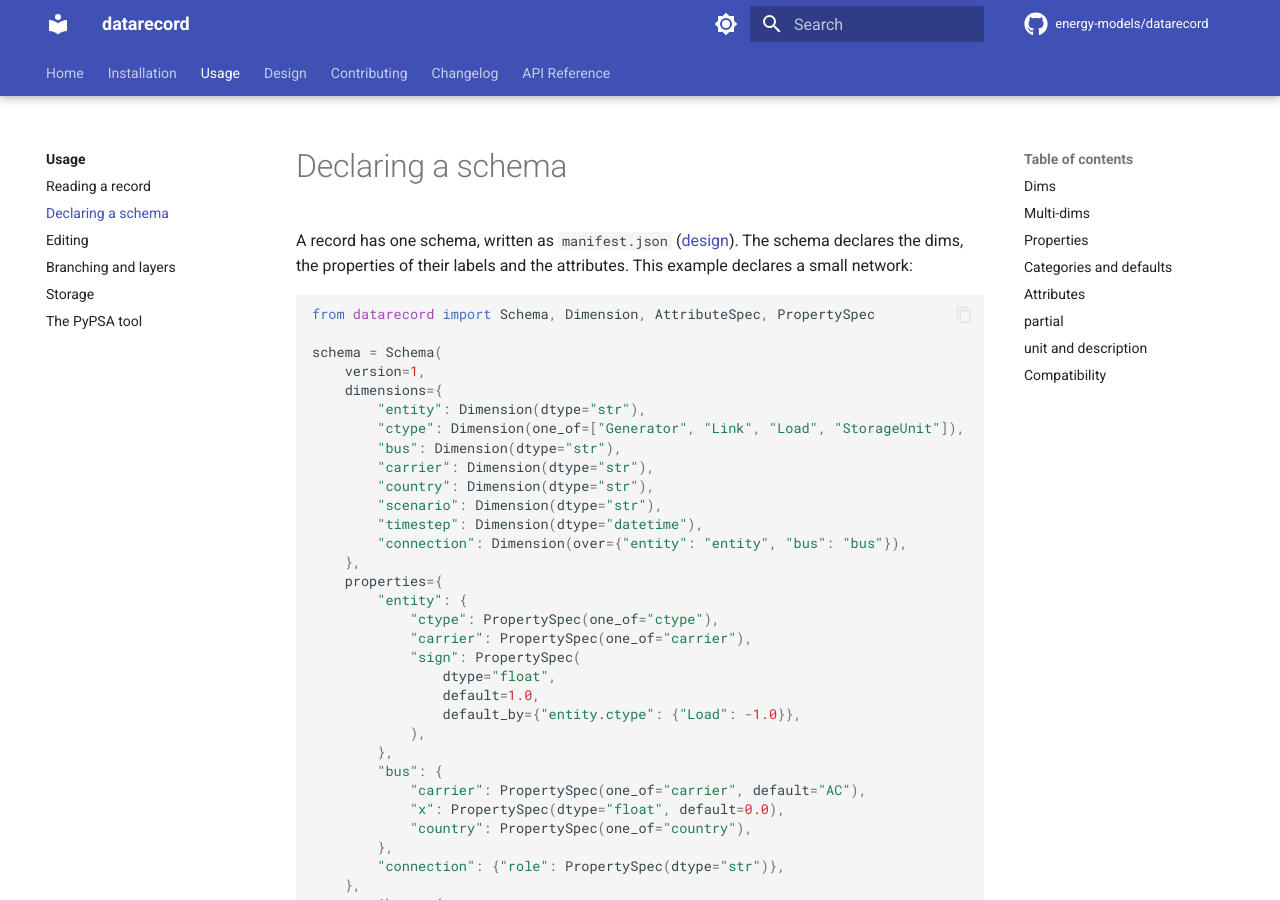
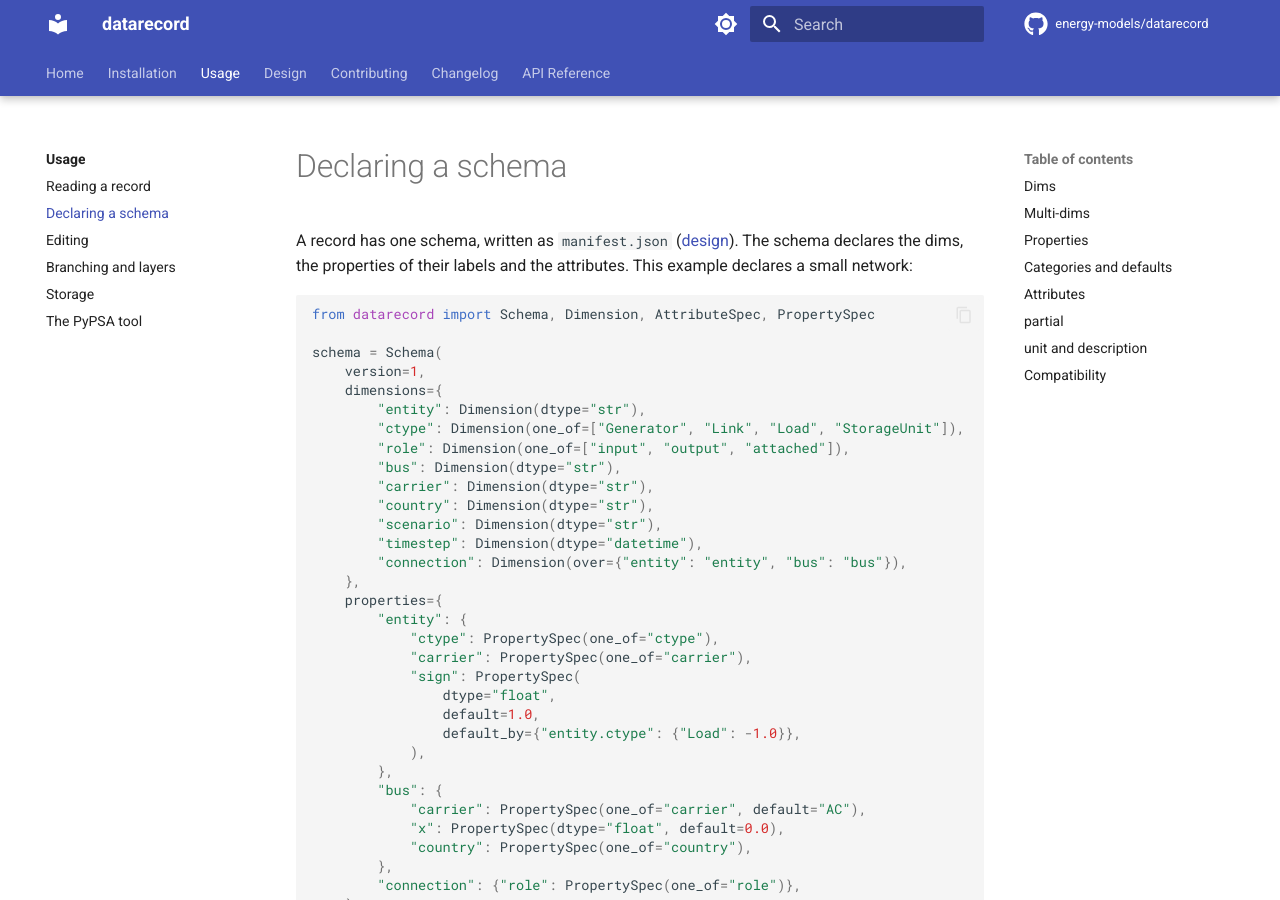
Before and after one commit to energy-models/datarecord, an MkDocs documentation site: the page built from docs/usage/schema.md, in a window 1280 px wide and 900 px high. Built offline with MkDocs 1.6.1 and Material for MkDocs 9.7.7, drawn with Linux system fonts in a browser that asks for light colours; comment, search, counter and statistics services are not loaded.

Commit message:
fix: usage schema declares role as a listed dim

```diff
--- a/docs/usage/schema.md
+++ b/docs/usage/schema.md
@@ -16,6 +16,7 @@ schema = Schema(
     dimensions={
         "entity": Dimension(dtype="str"),
         "ctype": Dimension(one_of=["Generator", "Link", "Load", "StorageUnit"]),
+        "role": Dimension(one_of=["input", "output", "attached"]),
         "bus": Dimension(dtype="str"),
         "carrier": Dimension(dtype="str"),
         "country": Dimension(dtype="str"),
@@ -38,7 +39,7 @@ schema = Schema(
             "x": PropertySpec(dtype="float", default=0.0),
             "country": PropertySpec(one_of="country"),
         },
-        "connection": {"role": PropertySpec(dtype="str")},
+        "connection": {"role": PropertySpec(one_of="role")},
     },
     attributes={
         "p_nom": AttributeSpec(dtype="float", dims={"entity"}, default=0.0, unit="MW"),
```
